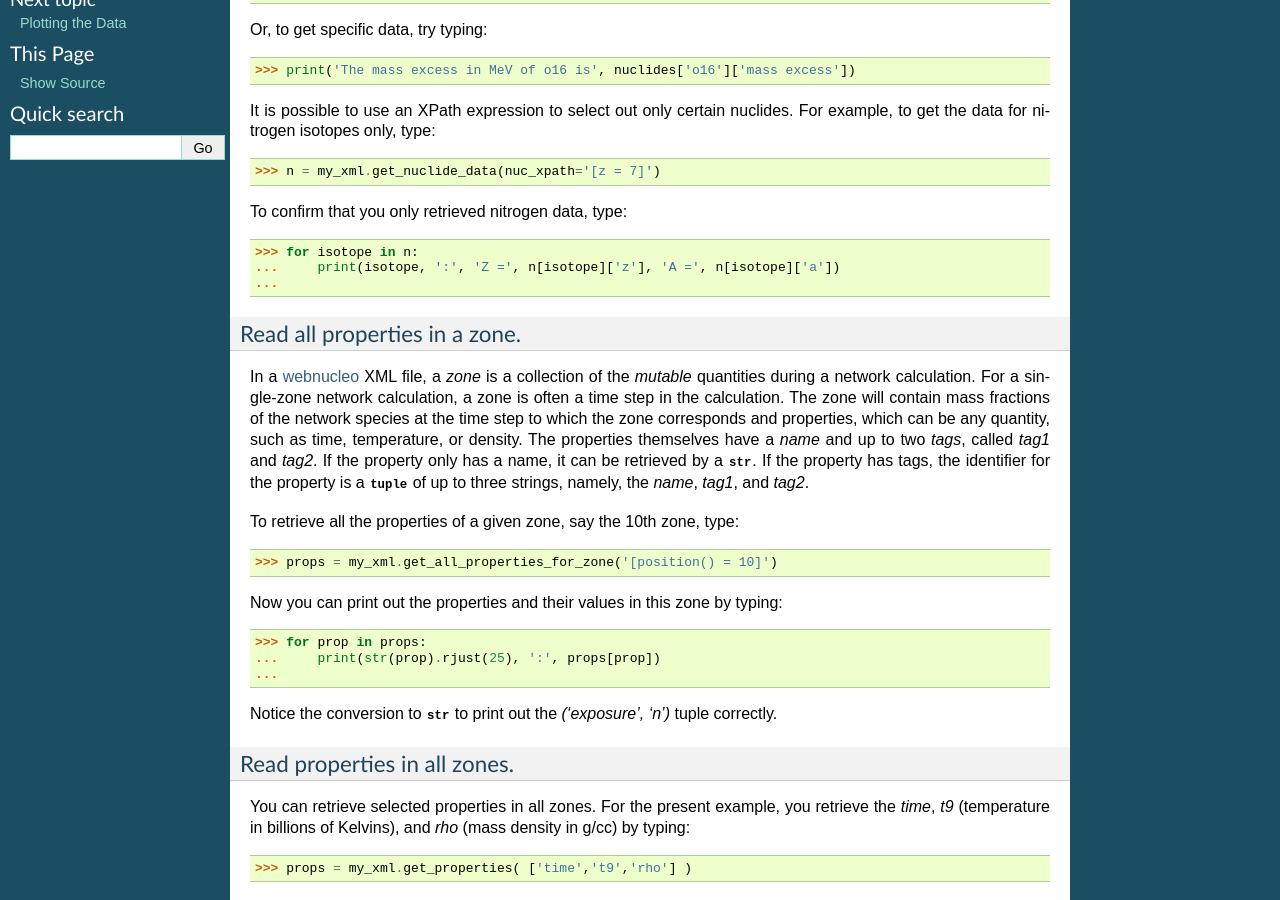
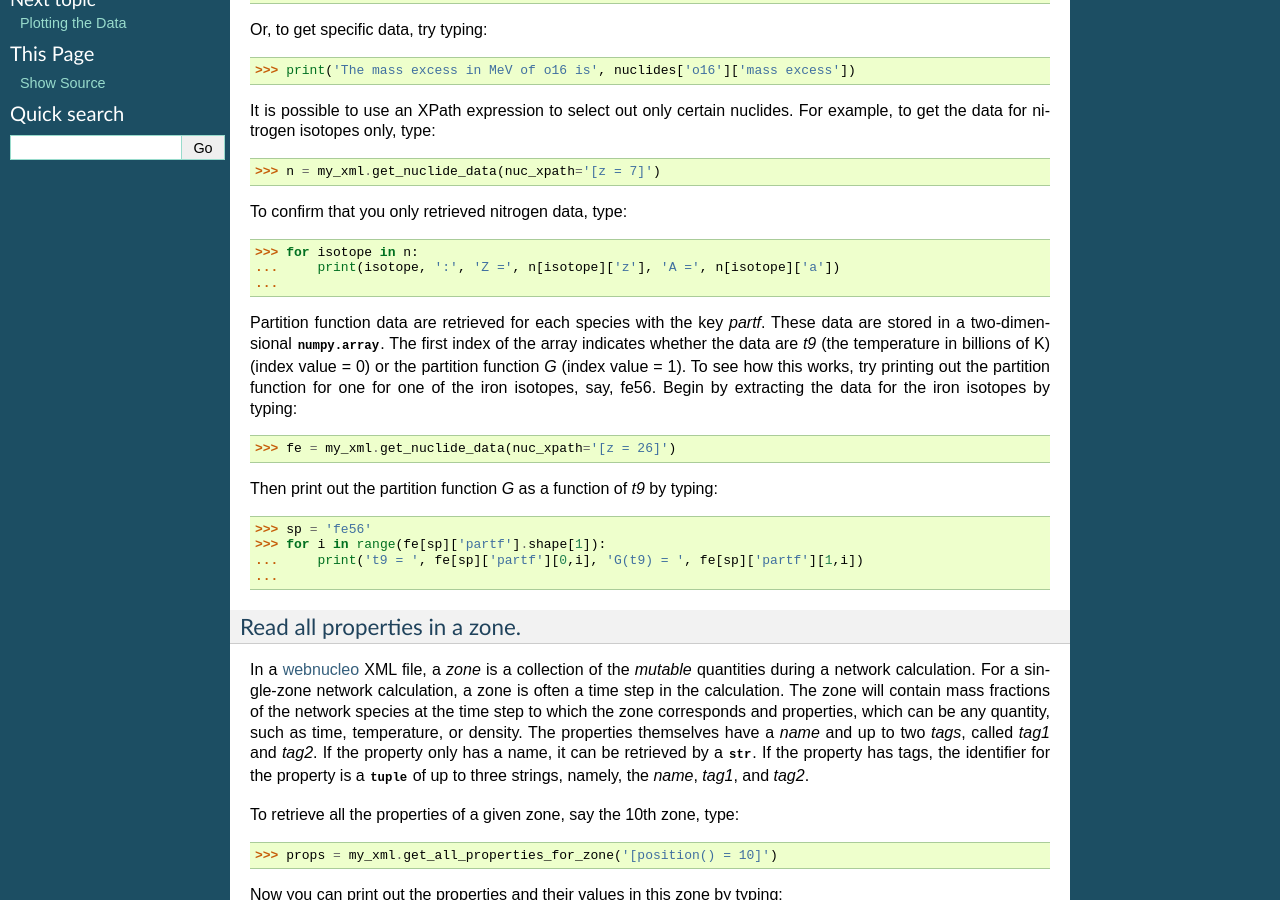
Before and after one commit to mbradle/wnutils, a Sphinx documentation site: the page built from doc/source/read_tutorial.rst, in a window 1280 px wide and 900 px high, scrolled down 933 px. Built offline with Sphinx 7.4.7, drawn with Linux system fonts in a browser that asks for light colours; some of the changed text lies outside the part shown.

Commit message:
Add partition function data.

```diff
--- a/doc/source/read_tutorial.rst
+++ b/doc/source/read_tutorial.rst
@@ -69,6 +69,24 @@ To confirm that you only retrieved nitrogen data, type::
 
     >>> for isotope in n:
     ...     print(isotope, ':', 'Z =', n[isotope]['z'], 'A =', n[isotope]['a'])
+    ...
+
+Partition function data are retrieved for each species with the key `partf`.
+These data are stored in a two-dimensional :obj:`numpy.array`.  The first
+index of the array indicates whether the data are `t9` (the temperature
+in billions of K) (index value = 0) or the partition function `G`
+(index value = 1).
+To see how this works, try printing out the partition function for one
+for one of the iron isotopes, say, fe56.  Begin
+by extracting the data for the iron isotopes by typing::
+
+    >>> fe = my_xml.get_nuclide_data(nuc_xpath='[z = 26]')
+
+Then print out the partition function `G` as a function of `t9` by typing::
+
+    >>> sp = 'fe56'
+    >>> for i in range(fe[sp]['partf'].shape[1]):
+    ...     print('t9 = ', fe[sp]['partf'][0,i], 'G(t9) = ', fe[sp]['partf'][1,i])
     ...
 
 Read all properties in a zone.
--- a/wnutils/__about__.py
+++ b/wnutils/__about__.py
@@ -7,6 +7,6 @@ __all__ = [
 
 __title__ = 'wnutils'
 __summary__ = 'Python project to read and plot webnucleo files'
-__version__ = '1.0.0'
+__version__ = '1.0.1.dev0'
 __author__ = 'Clemson University'
 __copyright__ = 'Clemson University, 2018'
```
Also changed, not shown: doc/source/changelog.rst (+10 -9 lines), 1 other file.
